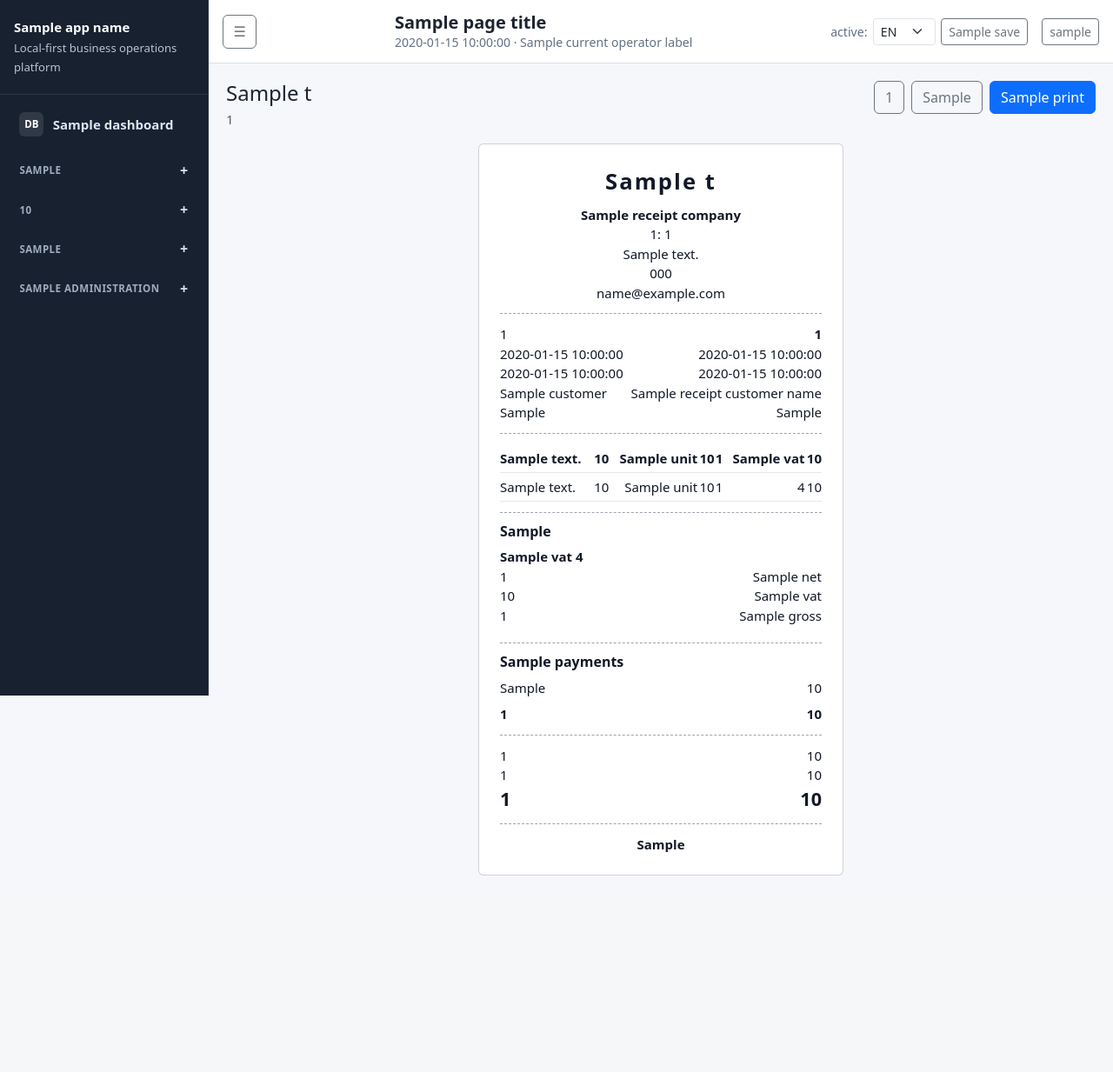
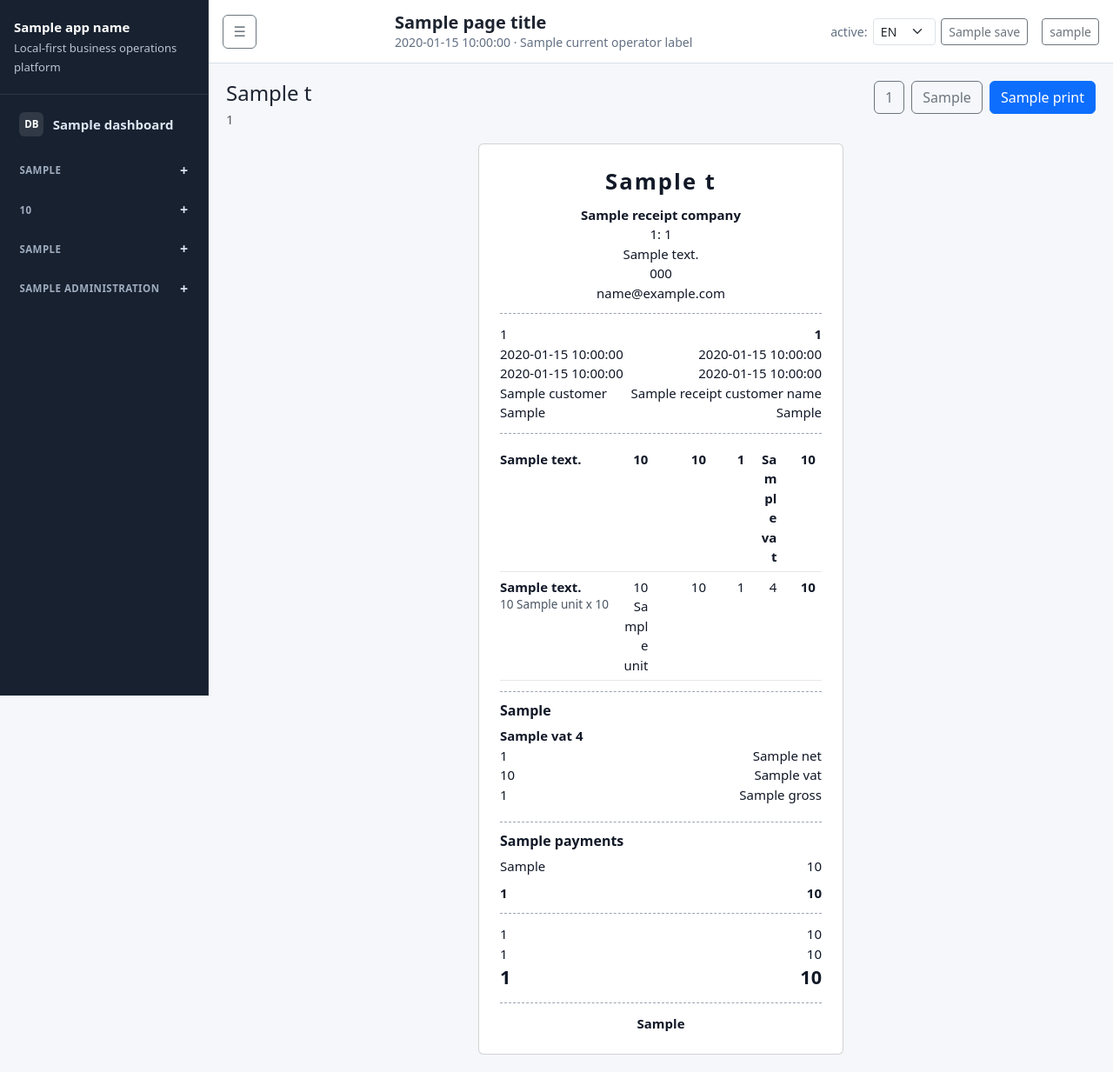
Before and after one commit to denzo69/-Local-First-Operations-Tracker-Commercial, a Python web app: template app/templates/sales/receipt.html in a window 1280 px wide. Shown: the whole page at 87% size. Before the commit the page ends 1007 px from the top, so only its background shows below. Run offline with Jinja, Linux system fonts and the light colour scheme; the template is opened without the code that fills it: most values are stand-ins (such as "Sample title", 1, 10 or a date in 2020); some libraries are stand-ins or nearby versions.

Commit message:
Fix receipt A4 layout and default VAT handling

```diff
--- a/app/routes/sales.py
+++ b/app/routes/sales.py
@@ -61,6 +61,7 @@ def _eligible_sellers(db: Session) -> list[User]:
 
 
 def _quick_sale_context(request: Request, db: Session, *, error: str | None = None, idempotency_key: str | None = None):
+    app_settings = get_app_settings(db)
     products = db.query(Product).filter(Product.is_active.is_(True)).order_by(Product.name.asc()).all()
     product_options = []
     for product in products:
@@ -82,6 +83,7 @@ def _quick_sale_context(request: Request, db: Session, *, error: str | None = No
         "sellers": _eligible_sellers(db),
         "cash_registers": db.query(CashRegister).filter(CashRegister.is_active.is_(True)).order_by(CashRegister.name.asc()).all(),
         "payment_methods": {key: value for key, value in PAYMENT_METHODS.items() if key != "invoice"},
+        "default_vat_percent": app_settings.get("default_vat_percent", "24") or "24",
         "idempotency_key": idempotency_key or str(uuid4()),
         "error": error,
     }
--- a/app/templates/sales/receipt.html
+++ b/app/templates/sales/receipt.html
@@ -34,7 +34,11 @@
     background: #fff;
     color: #111827;
 }
+.customer-receipt.paper-receipt {
+    width: min(100%, 420px);
+}
 .customer-receipt.paper-a4 {
+    width: min(100%, 820px);
     max-width: 820px;
 }
 .receipt-title {
@@ -59,20 +63,74 @@
 .receipt-table {
     width: 100%;
     border-collapse: collapse;
+    table-layout: fixed;
 }
 .receipt-table th,
 .receipt-table td {
-    padding: .3rem 0;
+    padding: .35rem .45rem;
     border-bottom: 1px solid #e5e7eb;
     vertical-align: top;
+    overflow-wrap: anywhere;
+}
+.receipt-table th:first-child,
+.receipt-table td:first-child {
+    padding-left: 0;
+    text-align: left;
 }
 .receipt-table th:not(:first-child),
 .receipt-table td:not(:first-child) {
     text-align: right;
 }
+.receipt-money,
+.receipt-rate {
+    white-space: nowrap;
+}
+.receipt-meta {
+    color: #4b5563;
+    font-size: .85rem;
+    line-height: 1.35;
+}
 .receipt-total {
     font-size: 1.35rem;
     font-weight: 800;
+}
+.receipt-table.receipt-line-table th:nth-child(1) { width: 36%; }
+.receipt-table.receipt-line-table th:nth-child(2) { width: 12%; }
+.receipt-table.receipt-line-table th:nth-child(3) { width: 18%; }
+.receipt-table.receipt-line-table th:nth-child(4) { width: 12%; }
+.receipt-table.receipt-line-table th:nth-child(5) { width: 10%; }
+.receipt-table.receipt-line-table th:nth-child(6) { width: 12%; }
+.customer-receipt.paper-receipt .receipt-table.receipt-line-table,
+.customer-receipt.paper-receipt .receipt-table.receipt-line-table thead,
+.customer-receipt.paper-receipt .receipt-table.receipt-line-table tbody,
+.customer-receipt.paper-receipt .receipt-table.receipt-line-table tr,
+.customer-receipt.paper-receipt .receipt-table.receipt-line-table th,
+.customer-receipt.paper-receipt .receipt-table.receipt-line-table td {
+    display: block;
+}
+.customer-receipt.paper-receipt .receipt-table.receipt-line-table thead {
+    display: none;
+}
+.customer-receipt.paper-receipt .receipt-table.receipt-line-table tr {
+    border-bottom: 1px solid #e5e7eb;
+    padding: .45rem 0;
+}
+.customer-receipt.paper-receipt .receipt-table.receipt-line-table td {
+    border-bottom: 0;
+    padding: .12rem 0;
+    text-align: left;
+}
+.customer-receipt.paper-receipt .receipt-line-summary {
+    display: flex;
+    justify-content: space-between;
+    gap: .75rem;
+}
+.customer-receipt.paper-receipt .receipt-line-summary .receipt-money {
+    margin-left: auto;
+}
+.customer-receipt.paper-receipt .receipt-line-meta-cell {
+    color: #4b5563;
+    font-size: .85rem;
 }
 </style>
 
@@ -111,12 +169,11 @@
     </section>
 
     <section class="receipt-section">
-        <table class="receipt-table">
+        <table class="receipt-table receipt-line-table">
             <thead>
                 <tr>
                     <th>{{ t.description }}</th>
                     <th>{{ t.quantity }}</th>
-                    <th>{{ t.unit }}</th>
                     <th>{{ t.unit_price_inc_vat }}</th>
                     <th>{{ t.discount_percent }}</th>
                     <th>{{ t.vat }}</th>
@@ -126,13 +183,18 @@
             <tbody>
                 {% for line in receipt_lines %}
                 <tr>
-                    <td>{{ line.description }}</td>
-                    <td>{{ line.quantity }}</td>
-                    <td>{{ line.unit }}</td>
-                    <td>{{ line.unit_price }}</td>
-                    <td>{{ line.discount_percent or "-" }}</td>
-                    <td>{{ line.vat_rate }}</td>
-                    <td>{{ line.line_total }}</td>
+                    <td>
+                        <strong>{{ line.description }}</strong>
+                        <div class="receipt-meta d-none d-sm-block">{{ line.quantity }} {{ line.unit }} x {{ line.unit_price }}</div>
+                    </td>
+                    <td class="receipt-line-meta-cell">{{ line.quantity }}{% if line.unit %} {{ line.unit }}{% endif %}</td>
+                    <td class="receipt-money">{{ line.unit_price }}</td>
+                    <td class="receipt-rate">{{ line.discount_percent or "-" }}</td>
+                    <td class="receipt-rate">{{ line.vat_rate }}</td>
+                    <td class="receipt-line-summary">
+                        <span class="d-md-none receipt-meta">{{ t.total }}</span>
+                        <strong class="receipt-money">{{ line.line_total }}</strong>
+                    </td>
                 </tr>
                 {% endfor %}
             </tbody>
```
Also changed, not shown: app/templates/sales/quick.html (+5 -4 lines), tests/test_unified_sales_flow.py (+16 -0 lines).
